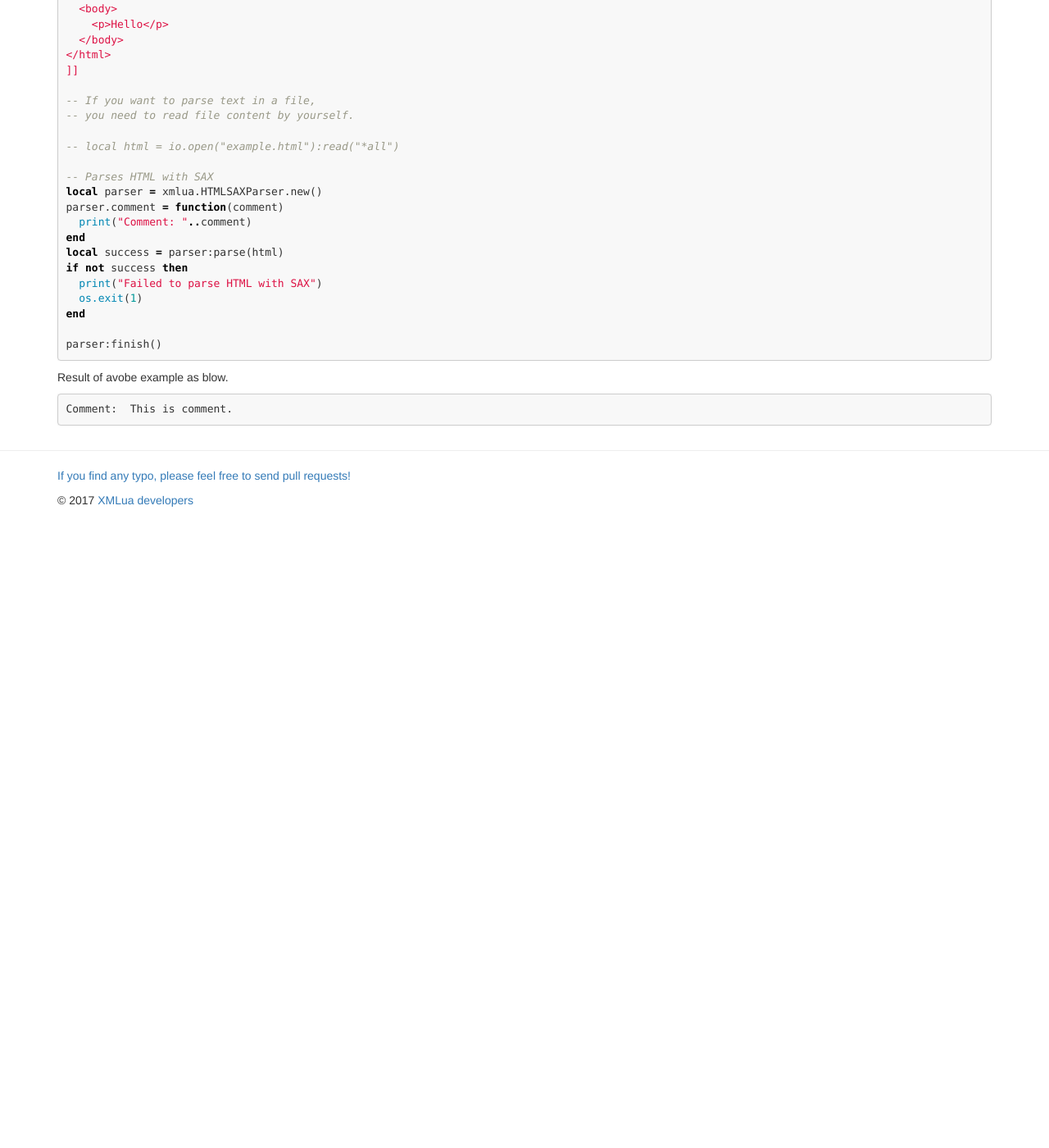
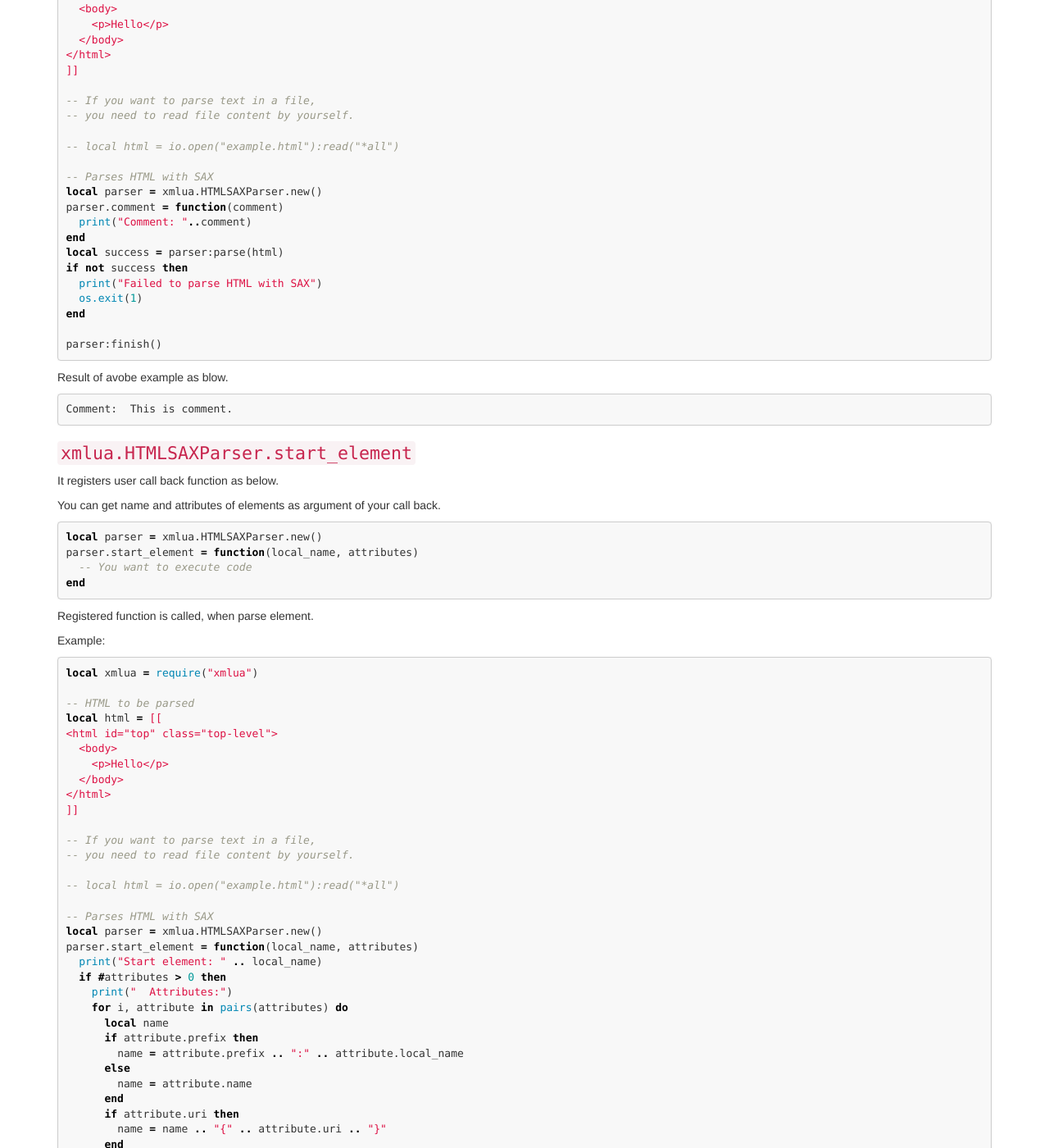
Before and after one commit to clear-code/xmlua, a Jekyll site: the page built from docs/reference/html-sax-parser.md, in a window 1280 px wide and 1400 px high, scrolled down 7199 px. Shown: the whole window at 82% size. Built offline with Jekyll 4.4.1, drawn with Linux system fonts in a browser that asks for light colours; before the commit the page ends 7829 px from its top, so only the background shows below that; some of the changed text lies outside the part shown.

Commit message:
doc reference: add HTMLParser.start_element

````diff
--- a/docs/reference/html-sax-parser.md
+++ b/docs/reference/html-sax-parser.md
@@ -450,3 +450,78 @@ Result of avobe example as blow.
 ```
 Comment:  This is comment.
 ```
+
+### `xmlua.HTMLSAXParser.start_element`
+
+It registers user call back function as below.
+
+You can get name and attributes of elements as argument of your call back.
+
+```lua
+local parser = xmlua.HTMLSAXParser.new()
+parser.start_element = function(local_name, attributes)
+  -- You want to execute code
+end
+```
+
+Registered function is called, when parse element.
+
+Example:
+
+```lua
+local xmlua = require("xmlua")
+
+-- HTML to be parsed
+local html = [[
+<html id="top" class="top-level">
+  <body>
+    <p>Hello</p>
+  </body>
+</html>
+]]
+
+-- If you want to parse text in a file,
+-- you need to read file content by yourself.
+
+-- local html = io.open("example.html"):read("*all")
+
+-- Parses HTML with SAX
+local parser = xmlua.HTMLSAXParser.new()
+parser.start_element = function(local_name, attributes)
+  print("Start element: " .. local_name)
+  if #attributes > 0 then
+    print("  Attributes:")
+    for i, attribute in pairs(attributes) do
+      local name
+      if attribute.prefix then
+        name = attribute.prefix .. ":" .. attribute.local_name
+      else
+        name = attribute.name
+      end
+      if attribute.uri then
+        name = name .. "{" .. attribute.uri .. "}"
+      end
+      print("    " .. name .. ": " .. attribute.value)
+    end
+  end
+end
+
+local success = parser:parse(html)
+if not success then
+  print("Failed to parse HTML with SAX")
+  os.exit(1)
+end
+
+parser:finish()
+```
+
+Result of avobe example as blow.
+
+```
+Start element: html
+  Attributes:
+    id: top
+    class: top-level
+Start element: body
+Start element: p
+```
````
